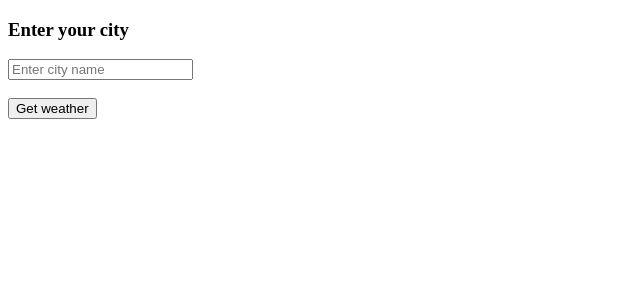
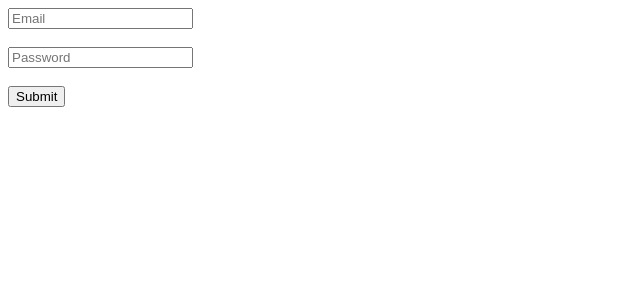
Before and after one commit to TruongNguyen1203/Learn-Angular-4-KP, an Angular app: page / in a window 1280 px wide. Shown: the top 300 px of the page, without its empty margins (0-640 px from the left). Built offline with nearby package versions, Linux system fonts and the light colour scheme.

Commit message:
Bai 44 : ngForm

```diff
--- a/src/app/app.component.html
+++ b/src/app/app.component.html
@@ -1 +1 @@
-<app-weather></app-weather>
+<app-sign-in></app-sign-in>
--- a/src/app/app.module.ts
+++ b/src/app/app.module.ts
@@ -19,6 +19,7 @@
 import { RoundPipe } from './round.pipe';
 import { IpComponent } from './ip/ip.component';
 import { WeatherComponent } from './weather/weather.component';
+import { SignInComponent } from './sign-in/sign-in.component';
 @NgModule({
   declarations: [
     AppComponent,
@@ -36,6 +37,7 @@
     RoundPipe,
     IpComponent,
     WeatherComponent,
+    SignInComponent,
 
   ],
   imports: [
--- /dev/null
+++ b/src/app/sign-in/sign-in.component.html
@@ -0,0 +1,7 @@
+<form (submit)="onSubmit(formSignIn)" #formSignIn="ngForm">
+  <input placeholder="Email" [(ngModel)]="email" name="email"/>
+  <br /><br />
+  <input placeholder="Password" type="password" [(ngModel)]="password" name="password"/>
+  <br /><br />
+  <button >Submit</button>
+</form>
--- /dev/null
+++ b/src/app/sign-in/sign-in.component.ts
@@ -0,0 +1,20 @@
+import { Component, OnInit } from '@angular/core';
+
+@Component({
+  selector: 'app-sign-in',
+  templateUrl: './sign-in.component.html',
+  styleUrls: ['./sign-in.component.css']
+})
+export class SignInComponent implements OnInit {
+
+
+  constructor() { }
+
+  ngOnInit(): void {
+  }
+
+  onSubmit(formSignIn:any){
+    console.log(formSignIn.value);
+  }
+
+}
```
Also changed, not shown: src/app/sign-in/sign-in.component.css (added), 1 other file (tests, documents, lock files or other folders).
